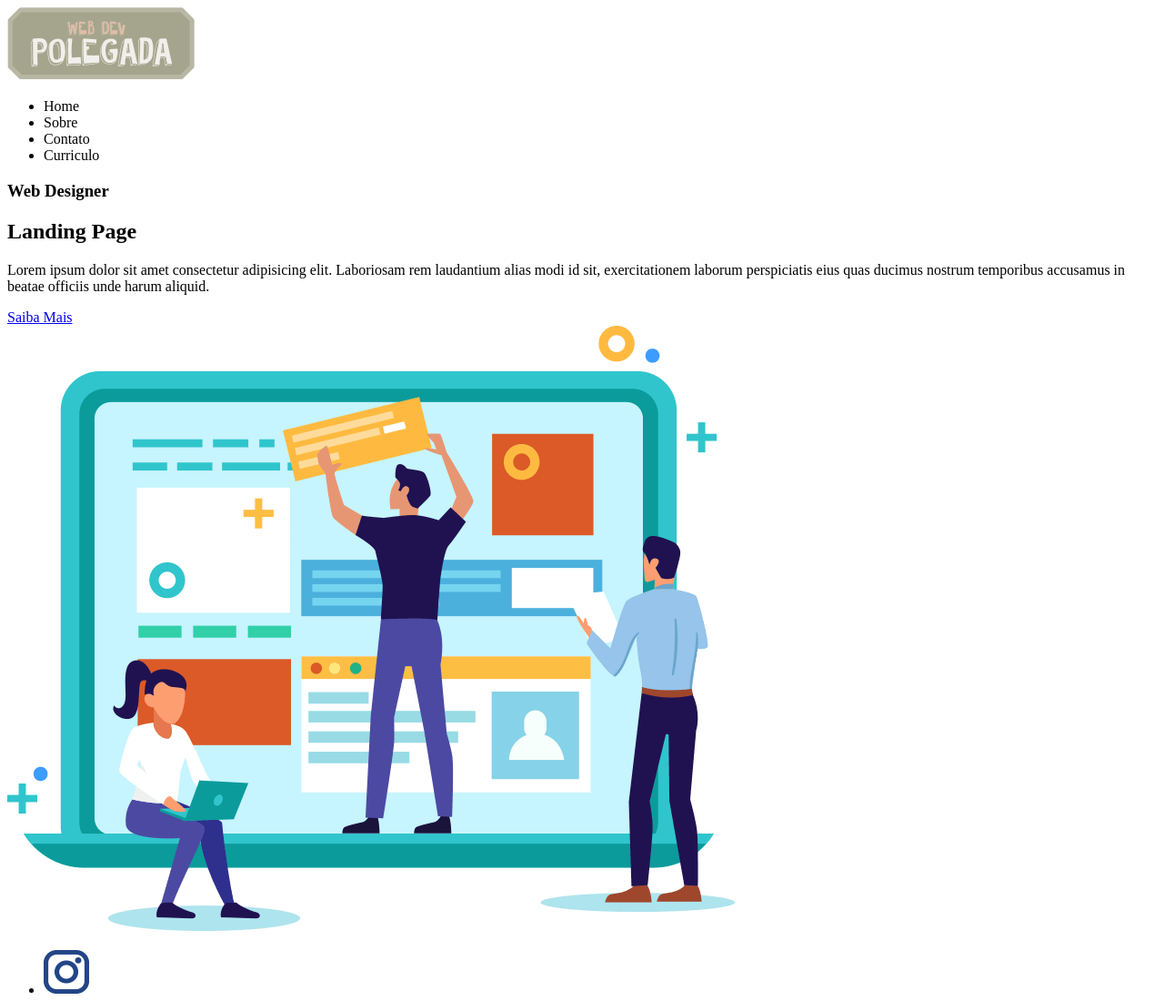
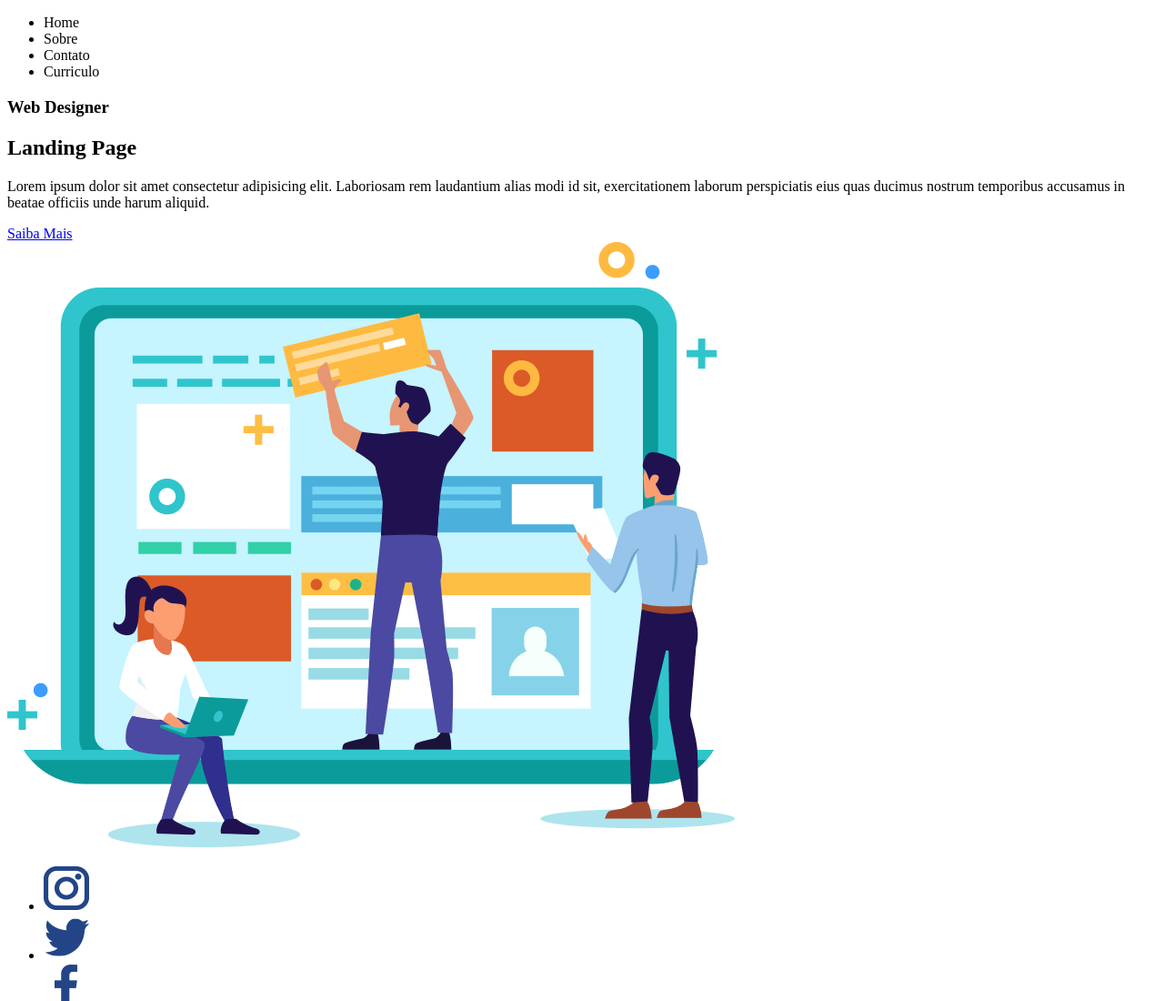
Before and after one commit to Polegada/HandsOn-Project, a plain HTML site: page index.html in a window 1280 px wide. Shown: the top 1100 px of the page at 91% size. Drawn offline with Linux system fonts and the light colour scheme.

Commit message:
Criação da minha primeira página

```diff
--- a/index.html
+++ b/index.html
@@ -10,7 +10,6 @@
 <body>
   <!-- Header -->
   <header>
-    <img src="assets/imagens/POLEGADA LOGO.png" alt="LOGO">
 
     <!-- Menu do Site -->
     <nav>
```
Also changed, not shown: assets/imagens/POLEGADA LOGO.png (deleted).
